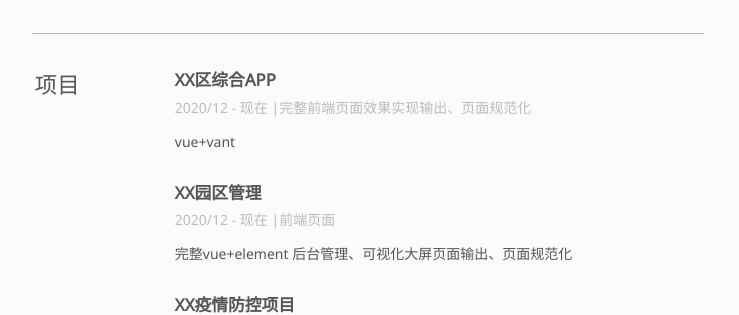
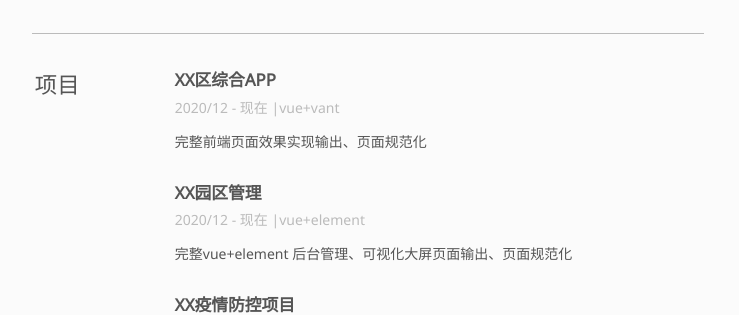
Before and after one commit to gr6a/gr6a.github.io, a Jekyll site: the page built from resume_zh-CN.html, in a window 1280 px wide. Shown: the part 1097-1412 px from the top of the page, without its empty margins (272-1011 px from the left). Built offline with Jekyll 4.4.1, drawn with Linux system fonts in a browser that asks for light colours.

Commit message:
Update resume_zhcn.yml

```diff
--- a/_data/resume_zhcn.yml
+++ b/_data/resume_zhcn.yml
@@ -44,12 +44,12 @@ experience:
 projects:
   - name: XX区综合APP
     duration: 2020/12 - 现在
-    description: vue+vant
-    contribution: 完整前端页面效果实现输出、页面规范化
+    description: 完整前端页面效果实现输出、页面规范化
+    contribution: vue+vant
   - name: XX园区管理
     duration: 2020/12 - 现在
     description: 完整vue+element 后台管理、可视化大屏页面输出、页面规范化
-    contribution: 前端页面
+    contribution: vue+element
   - name: XX疫情防控项目
     duration: 2019/06 - 现在
     description: layui+html (可视化大屏、后台、APP)页面还原、页面样式规范化、页面优化
```
